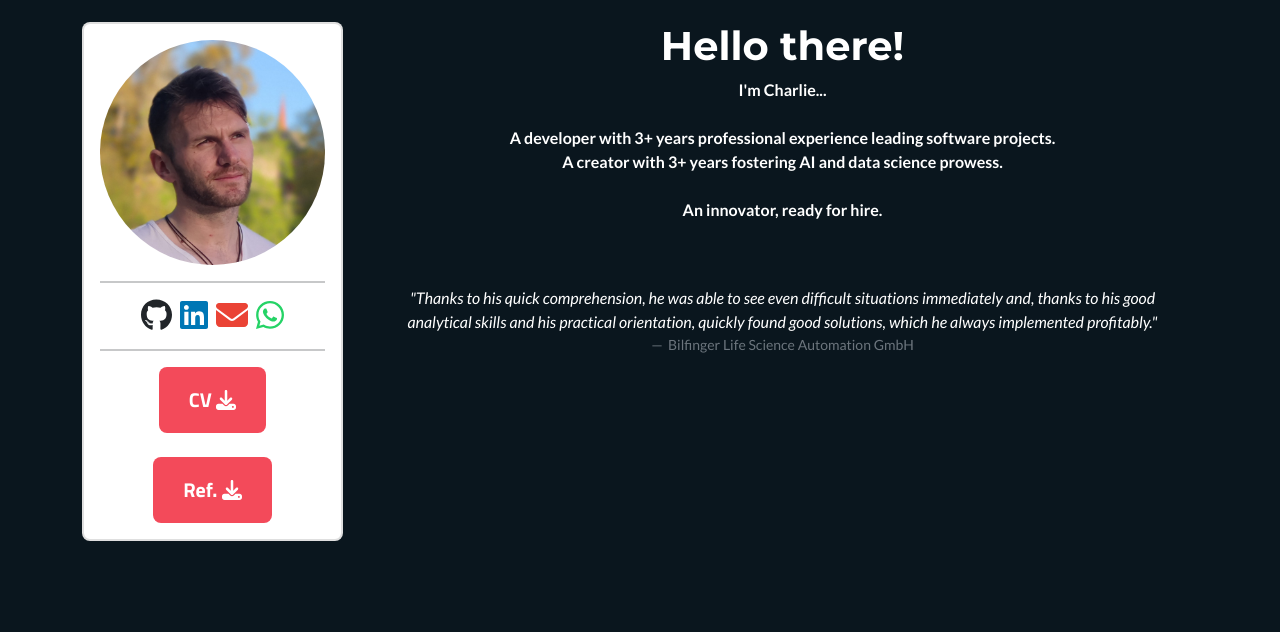
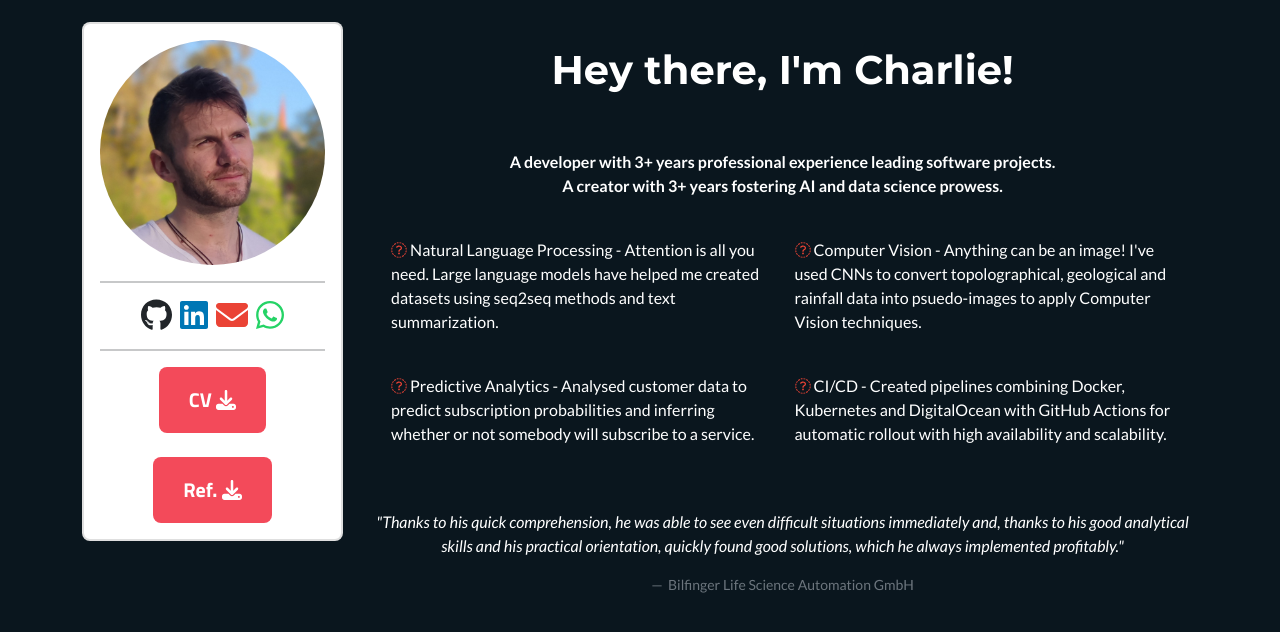
Before and after one commit to Charlie-Bell/Django-K8S, a Django app: page / in a window 1280 px wide. Shown: the part 106-738 px from the top of the page. Run offline with Django 3.2, Linux system fonts and the light colour scheme; some libraries are stand-ins or nearby versions.

Commit message:
Updated index page text

```diff
--- a/web/django_k8s/templates/index.html
+++ b/web/django_k8s/templates/index.html
@@ -12,7 +12,7 @@
 
     <br>
     <div class="container">
-        <div class="row justify-content-between">
+        <div class="row">
             <div class="col-md-3">
                 <div class="card card-body" id="profile-wrapper">
                     <img id="profile-pic" src={% static 'theme/assets/img/me.jpg' %} class="profile-pic" alt="Image cannot be displayed" />
@@ -41,18 +41,46 @@
                 <br>
             </div>
             <div class="col-md-9">
-                <div class="container text-center text-white">
-
-                <h1>Hello there!</h1>
+                    <br>
+                    <div class="row text-center text-white">
+                        <h1>Hey there, I'm Charlie!</h1>
                         <p><b>
-                    I'm Charlie...
                             <br><br>
                             A developer with 3+ years professional experience leading software projects.
                             <br>
                             A creator with 3+ years fostering AI and data science prowess.
                             <br><br>
-                    An innovator, ready for hire.
                         </b></p>
+                    </div>
+                    <div class="container-fluid text-white">
+                        <div class="row">
+                            <div class="col">
+                                <ul class="list-unstyled">
+                                    <li><i class="fa-sharp fa-solid fa-pen text-red"></i> Natural Language Processing - Attention is all you need. Large language models have helped me created datasets using seq2seq methods and text summarization.</li>
+                                </ul>
+                            </div>
+                            <div class="col">
+                                <ul class="list-unstyled">
+                                    <li><i class="fa-sharp fa-solid fa-image text-red"></i> Computer Vision - Anything can be an image! I've used CNNs to convert topolographical, geological and rainfall data into psuedo-images to apply Computer Vision techniques.</li>
+                                </ul>
+                            </div>
+                        </div>
+                        <br>
+                        <div class="row">
+                            <div class="col">
+                                <ul class="list-unstyled">
+                                    <li><i class="fa-sharp fa-solid fa-magnifying-glass text-red"></i> Predictive Analytics - Analysed customer data to predict subscription probabilities and inferring whether or not somebody will subscribe to a service.</li>
+                                </ul>
+                            </div>
+                            <div class="col">
+                                <ul class="list-unstyled">
+                                    <li><i class="fa-sharp fa-solid fa-gears text-red"></i> CI/CD - Created pipelines combining Docker, Kubernetes and DigitalOcean with GitHub Actions for automatic rollout with high availability and scalability.</li>
+                                </ul>
+                            </div>
+                        </div>
+                    </div>
+                    <br><br>
+                    <div class="row text-center text-white">
                         <br><br>
                         <blockquote class="blockquote">
                             <p><i>"Thanks to his quick comprehension, he was able to see even difficult situations immediately and,
@@ -63,6 +91,7 @@
                             Bilfinger Life Science Automation GmbH
                         </figcaption>
                     </div>
+
             </div>
         </div>
 
--- a/web/django_k8s/templates/projects.html
+++ b/web/django_k8s/templates/projects.html
@@ -18,7 +18,7 @@
                 <p class="text-white">
                     <b>
                         Here you will find links to example projects in my <a href="https://github.com/Charlie-Bell?tab=repositories">GitHub</a> repositories to demonstrate how I operate.
-                        These are samples of the kind of thing I get up to for fun!
+                        These are just samples of the kind of things I make!
                         To find out more about what I have experience with, simply contact me.
                     </b>
                 </p>
@@ -48,8 +48,8 @@
                     <img id="portfolio" src={% static 'theme/assets/img/website.jpg' %} class="img-fluid" alt="Image cannot be displayed"/>
                     <div class="px-1">
                         <h4>Portfolio</h4>
-                        <p>This portfolio website was created using Django, containerised in Docker with orchestration by Kubernetes.</p>
-                        <h6>Keywords: Django, K8S, Docker</h6>
+                        <p>This portfolio website was created using Django with a fully automated CI/CD pipeline for rollout.</p>
+                        <h6>Keywords: Django, K8S, Docker, CI/CD</h6>
                     </div>
                 </a>
                 <a href="https://github.com/Charlie-Bell/telemarketing-jyb-subscription-prediction" target="_blank" class="image-container">
```
Also changed, not shown: 2 other files. Lines whose indentation alone changed are shown as unchanged.
